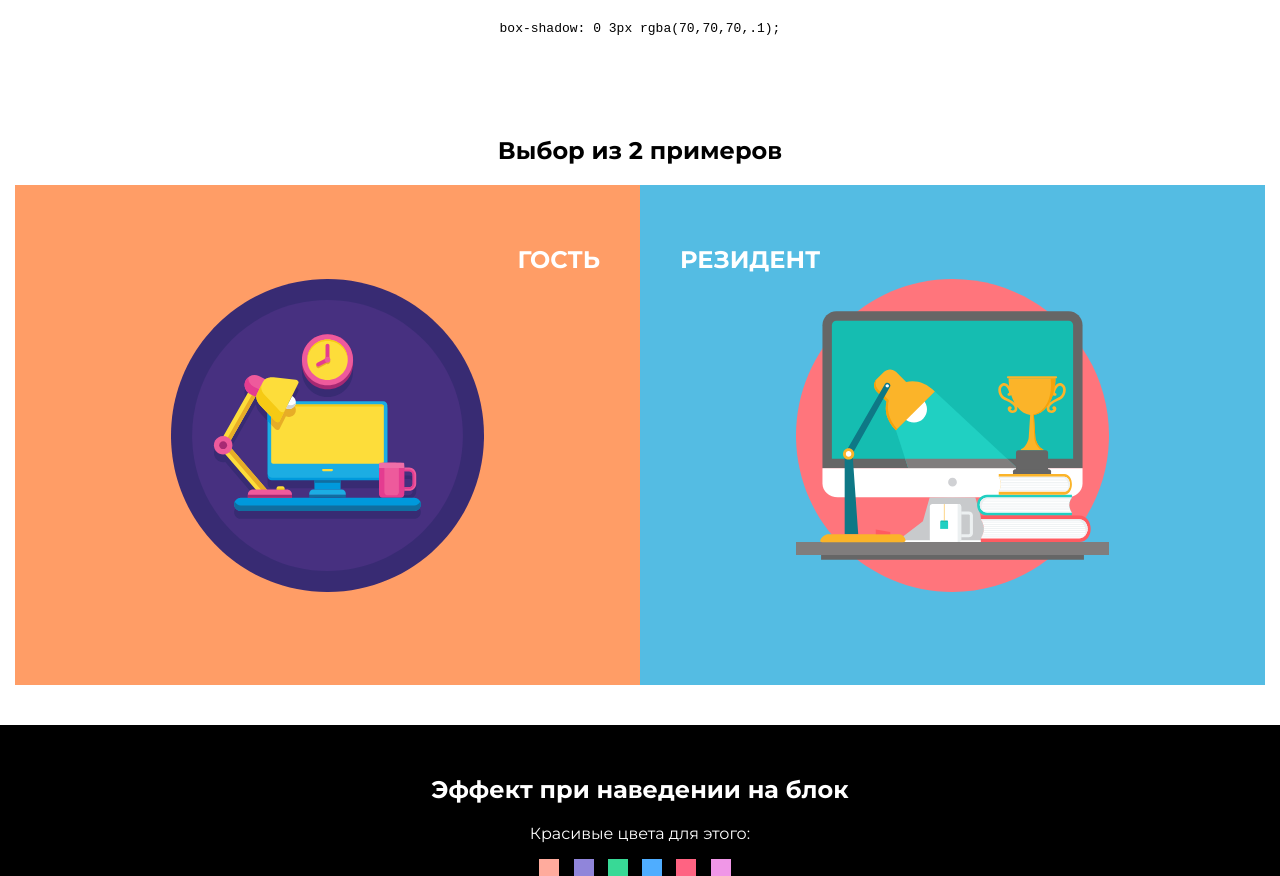
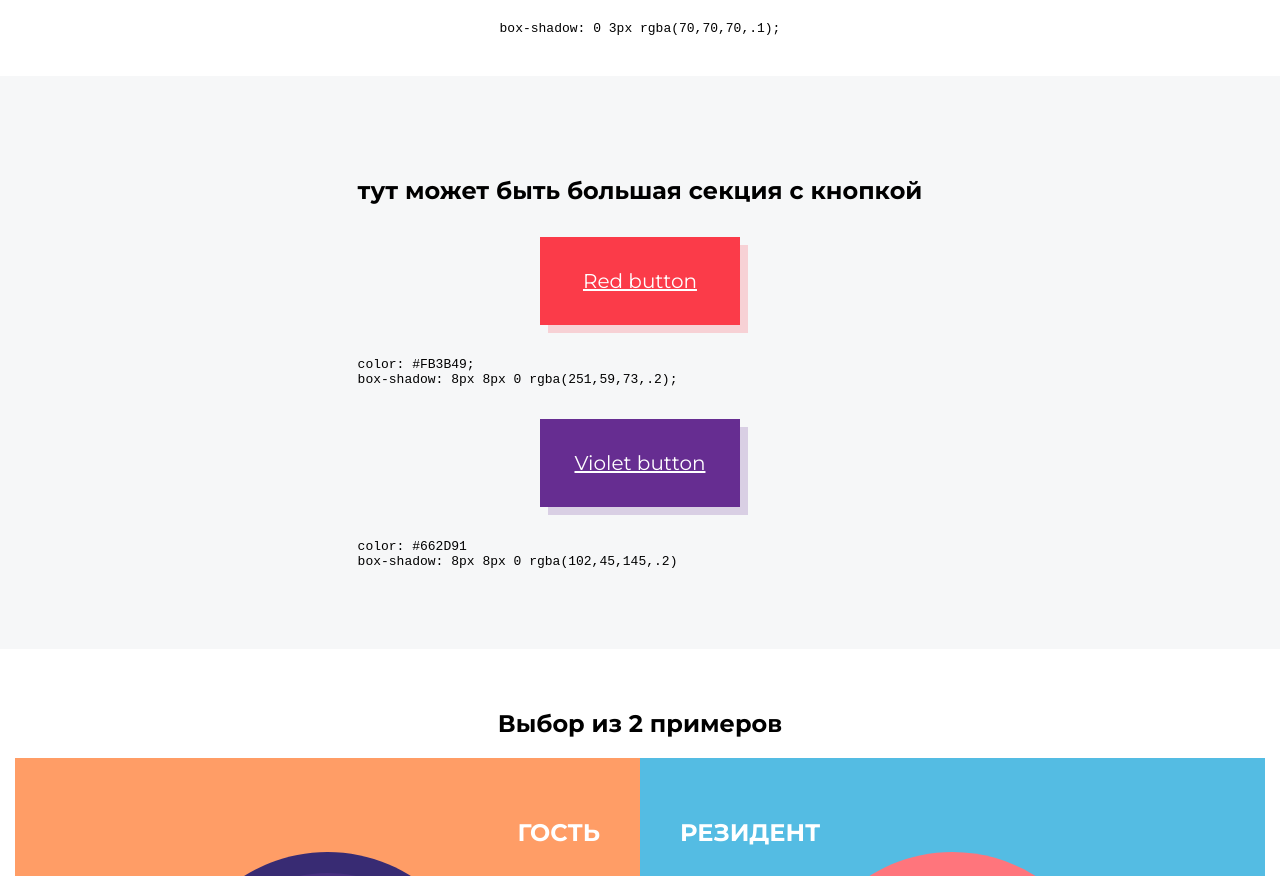
Before and after one commit to irnbru-dev/wed, a website: page index.html in a window 1280 px wide. Shown: the part 1848-2724 px from the top of the page. Drawn offline with nearby package versions, Linux system fonts and the light colour scheme; some packages are replaced by stand-ins of ours.

Commit message:
add shadow-big section

```diff
--- a/index.html
+++ b/index.html
@@ -110,6 +110,21 @@
                 </div>
 
                 <code>box-shadow: 0 3px rgba(70,70,70,.1);</code>
+            </div>
+        </div>
+
+        <div class="shadow-big">
+            <div class="container">
+                <h2>тут может быть большая секция с кнопкой</h2>
+
+                <a href="#" class="shadow-big__button shadow-big__button--red">Red button</a>
+                <code>color: #FB3B49;</code>
+                <code>box-shadow: 8px 8px 0 rgba(251,59,73,.2);</code>
+
+                <a href="#" class="shadow-big__button shadow-big__button--violet">Violet button</a>
+                <code>color: #662D91</code>
+                <code>box-shadow: 8px 8px 0 rgba(102,45,145,.2)</code>
+
             </div>
         </div>
 
@@ -271,7 +286,8 @@
                         <a href="#">
                             <svg viewBox="0 -31 512 512"
                                  xmlns="http://www.w3.org/2000/svg">
-                                <path d="m211 270-40.917969 43.675781 10.917969 76.324219 120-90zm0 0" fill="#00c0f1"/>
+                                <path d="m211 270-40.917969 43.675781 10.917969 76.324219 120-90zm0 0"
+                                      fill="#00c0f1"/>
                                 <path d="m0 180 121 60 90 30 210 180 91-450zm0 0" fill="#76e2f8"/>
                                 <path d="m121 240 60 150 30-120 210-180zm0 0" fill="#25d9f8"/>
                             </svg>
--- a/package.json
+++ b/package.json
@@ -19,7 +19,8 @@
     "gulp-svg-sprite": "^1.4.0",
     "gulp-uglify": "^3.0.0",
     "gulp-uglifycss": "^1.1.0",
-    "less-plugin-autoprefix": "^1.5.1"
+    "less-plugin-autoprefix": "^1.5.1",
+    "natives": "^1.1.6"
   },
   "dependencies": {
     "@babel/polyfill": "^7.0.0"
--- /dev/null
+++ b/src/less/shadow-big.less
@@ -0,0 +1,32 @@
+.shadow-big {
+  background: @light-grey;
+  display: flex;
+  flex-direction: column;
+  justify-content: center;
+  align-items: center;
+  padding: 5rem 0;
+
+  &__button {
+    color: @white;
+    font-size: 20px;
+    padding: 2rem;
+    display: flex;
+    justify-content: center;
+    max-width: 200px;
+    margin: 2rem auto;
+  }
+
+  &__button--red {
+    background-color: #FB3B49;
+    box-shadow: 8px 8px 0 rgba(251,59,73,.2);
+  }
+
+  &__button--violet {
+    background-color: #662D91;
+    box-shadow: 8px 8px 0 rgba(102,45,145,.2);
+  }
+
+  code {
+    display: block;
+  }
+}
--- a/src/less/style.less
+++ b/src/less/style.less
@@ -11,5 +11,6 @@
 @import "social";
 @import "c-cases";
 @import "shadow";
+@import "shadow-big";
 @import "map";
 @import "footer";
```
Also changed, not shown: dist/css/style.min.css, src/img/деду.png (added), 1 other file.
